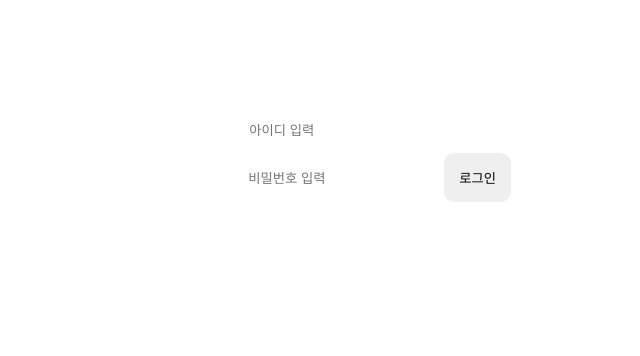
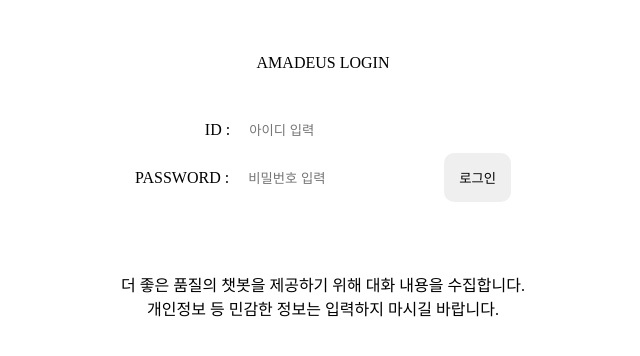
Before and after one commit to dev-jm0730/AMADEUS-JS, a plain HTML site: page index.html in a window 1280 px wide. Shown: the whole page, without its empty margins (317-957 px from the left). Drawn offline with nearby package versions, Linux system fonts and the light colour scheme; a web font is replaced by a local one.

Commit message:
Update index.html

```diff
--- a/index.html
+++ b/index.html
@@ -7,13 +7,13 @@
   </head>
   <body>
     <center><br><br><br>
-      <font color='white'>AMADEUS LOGIN</font>
+      AMADEUS LOGIN
     <br><br><br>
 
-    <font color='white'>ID : </font><input type="text" placeholder="아이디 입력" id="userid" onkeyup="enterkey()" class="input-text full-width"><br>
-    <font color='white'>PASSWORD : </font><input type="password" placeholder="비밀번호 입력" id="userpw" onkeyup="enterkey()" class="input-text full-width">
+    ID : <input type="text" placeholder="아이디 입력" id="userid" onkeyup="enterkey()" class="input-text full-width"><br>
+    PASSWORD : <input type="password" placeholder="비밀번호 입력" id="userpw" onkeyup="enterkey()" class="input-text full-width">
     <input type="button" value="로그인" id="signinButton"><br>
-    <p> </p><br><br><br><font color='white'>더 좋은 품질의 챗봇을 제공하기 위해 대화 내용을 수집합니다.<br>개인정보 등 민감한 정보는 입력하지 마시길 바랍니다.</font>
+    <p> </p><br><br><br>더 좋은 품질의 챗봇을 제공하기 위해 대화 내용을 수집합니다.<br>개인정보 등 민감한 정보는 입력하지 마시길 바랍니다.
 </center>
 
   </body>
@@ -33,7 +33,7 @@
       if(userid == "amadeus" && userpw == "amadeus") {
         window.location.href = './amadeus.html';
       } else {
-        $("p").html("<font color='red'>로그인에 실패하였습니다.<br>아이디와 비밀번호를 다시 한 번 확인하여 주십시오.</font>");
+        $("p").html("로그인에 실패하였습니다.<br>아이디와 비밀번호를 다시 한 번 확인하여 주십시오.");
       }
 
 
```
